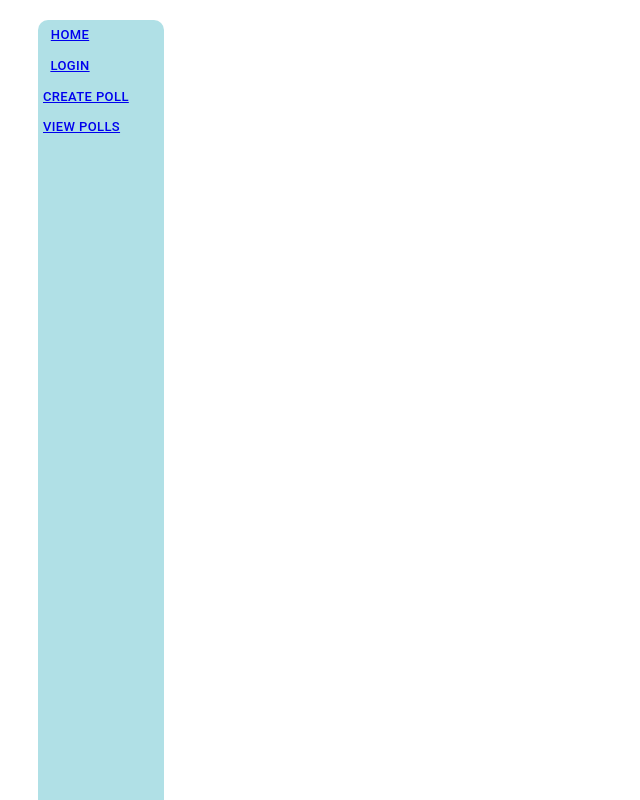
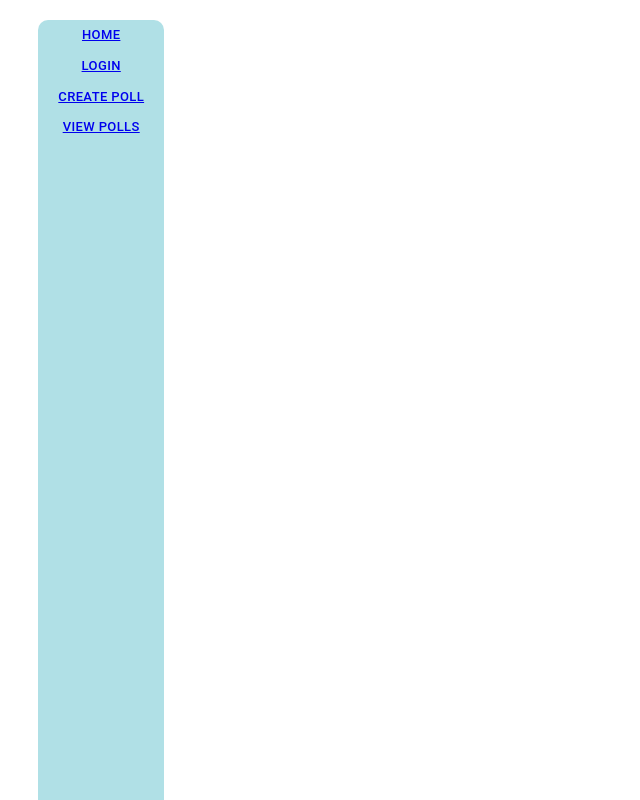
Before and after one commit to arifire21/vote.io, a React (Create React App) app in the folder client/: page / in a window 1280 px wide. Shown: the top 800 px of the page, without its empty margins (0-640 px from the left). Built offline with nearby package versions, Linux system fonts and the light colour scheme.

Commit message:
links are vertical in navbar

```diff
--- a/client/src/App.css
+++ b/client/src/App.css
@@ -17,11 +17,6 @@ h1{
   text-align: center;
 }
 
-.form-container {
-  display: flex;
-  flex-direction: column;
-}
-
 .vote{
   background-color: light blue;
   color: white ;
@@ -35,6 +30,11 @@ h1{
 
 .voteContent{
   font-size: 50;
+}
+
+.form-container {
+  display: flex;
+  flex-direction: column;
 }
 
 .form-item {
@@ -61,6 +61,7 @@ h1{
   padding: 20px;
 }
 
+/* NAVBAR STUFF */
 .navbar-container {
   height: 100vh;
   width: 10%;
@@ -68,3 +69,12 @@ h1{
   background-color: powderblue;
   border-radius: 10px;
 }
+
+.navlink-container {
+  display: flex;
+  flex-direction: column;
+}
+
+.navlink-item {
+  text-align: center;
+}
--- a/client/src/components/Navbar.js
+++ b/client/src/components/Navbar.js
@@ -4,18 +4,28 @@ import { Link } from "react-router-dom";
 export default function Navbar() {
     return (
         <div className="navbar-container">
+            <div className="navlink-container">
+                <div className="navlink-item">
                     <Button variant="text" size="small">
                         <Link to="/">Home</Link>
                     </Button>
+                </div>
+                <div className="navlink-item">
                     <Button variant="text" size="small">
                         <Link to="/login">Login</Link>
                     </Button>
+                </div>
+                <div className="navlink-item">
                     <Button variant="text" size="small">
                         <Link to="/create-poll">Create Poll</Link>
                     </Button>
+                </div>
+                <div className="navlink-item">
                     <Button variant="text" size="small">
                         <Link to="/view-poll">View Polls</Link>
                     </Button>
                 </div>
+            </div>
+        </div>
     );
 }
```
Lines whose indentation alone changed are shown as unchanged.
